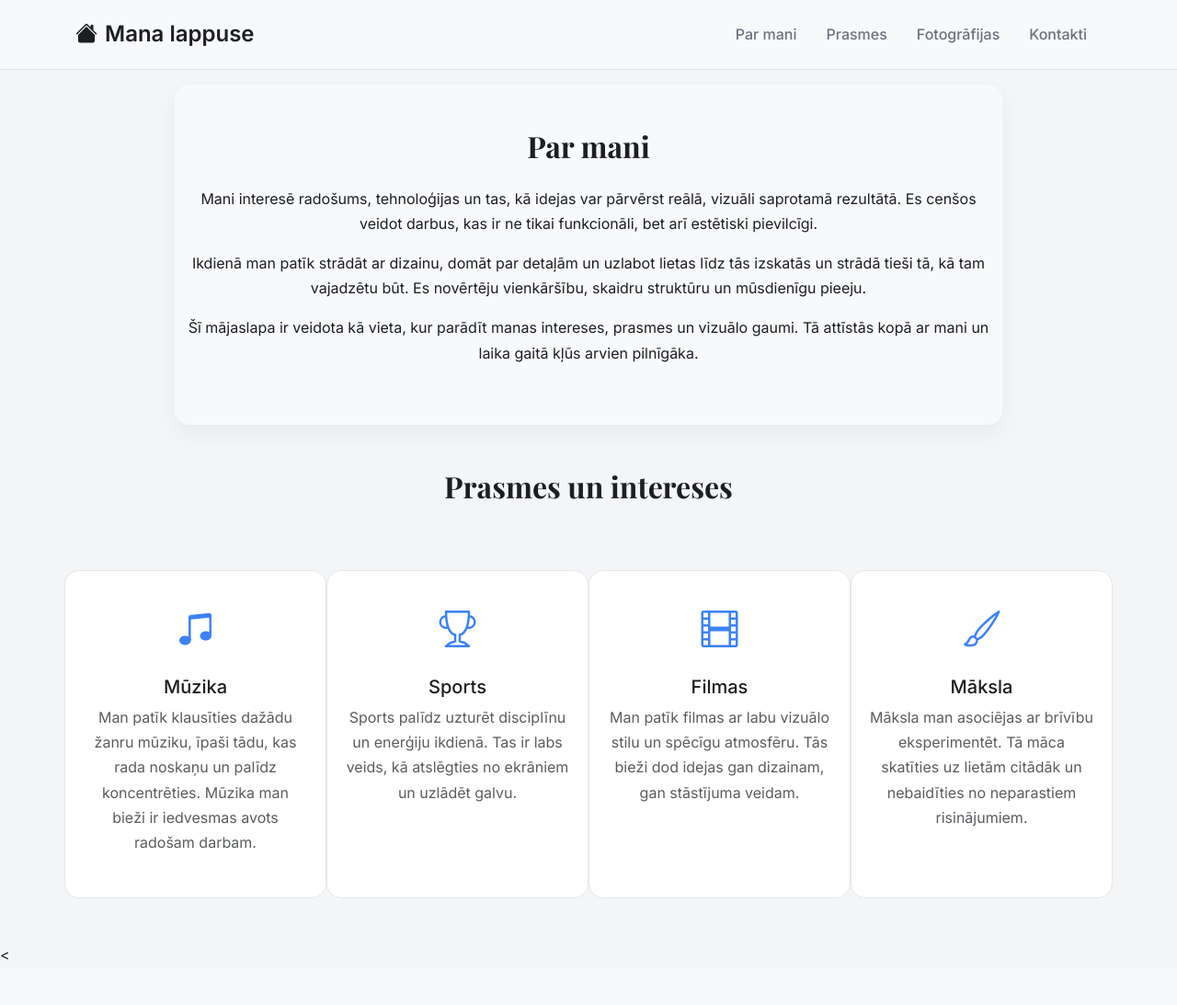
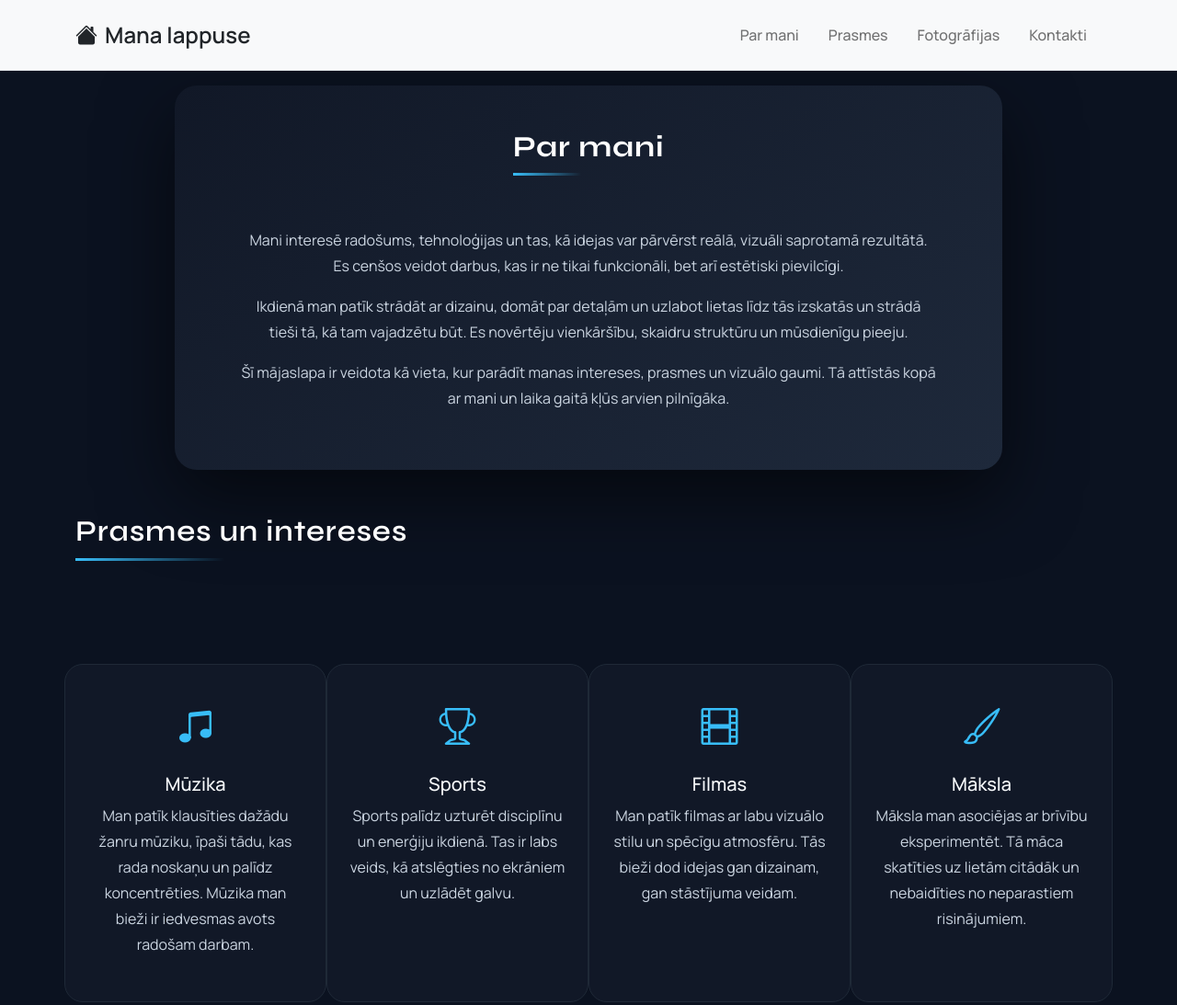
Before and after one commit to AdriansJefremovs/Mana_Lappuse, a plain HTML site: page index.html in a window 1280 px wide. Shown: the top 1093 px of the page at 92% size. Drawn offline with nearby package versions, Linux system fonts and the light colour scheme.

Commit message:
Add files via upload

```diff
--- a/index.html
+++ b/index.html
@@ -6,10 +6,10 @@
     <link href="https://cdn.jsdelivr.net/npm/bootstrap@5.3.8/dist/css/bootstrap.min.css" rel="stylesheet" integrity="sha384-sRIl4kxILFvY47J16cr9ZwB07vP4J8+LH7qKQnuqkuIAvNWLzeN8tE5YBujZqJLB" crossorigin="anonymous">
     <link rel="stylesheet" href="https://cdn.jsdelivr.net/npm/bootstrap-icons@1.11.1/font/bootstrap-icons.css">
     <link rel="stylesheet" href="style.css">
-    <link href="https://fonts.googleapis.com/css2?family=Roboto:wght@400;700&display=swap" rel="stylesheet">
-    <link href="https://fonts.googleapis.com/css2?family=Inter:wght@400;500;600&family=Playfair+Display:wght@600;700&display=swap" rel="stylesheet">
+    <link href="https://fonts.googleapis.com/css2?family=Syne:wght@600;700;800&family=Manrope:wght@400;500;600&display=swap" rel="stylesheet">
 
     <title>Mana lappuse</title>
+    <link rel="icon" type="image/x-icon" href="favicon.ico">
 </head>
 <body>
   <header class="p-3 mb-3 border-bottom bg-light">
@@ -96,7 +96,7 @@
     </div>
   </section>
 
-  <<section id="gallery" class="py-5 bg-light">
+  <section id="gallery" class="py-5 bg-light">
     <div class="container">
       <h2 class="fw-bold text-center">Fotogrāfijas</h2>
 
@@ -132,13 +132,13 @@
     <div class="container text-center">
       <p>&copy; 2026 Mana lappuse</p>
       <div>
-        <a href="https://youtube.com" class="text-light me-3">
+        <a href="https://www.youtube.com/Vsauce" class="text-light me-3">
           <i class="bi bi-youtube"></i>
         </a>
-        <a href="https://spotify.com" class="text-light me-3">
+        <a href="https://open.spotify.com/artist/7M1FPw29m5FbicYzS2xdpi" class="text-light me-3">
           <i class="bi bi-spotify"></i>
         </a>
-        <a href="https://instagram.com" class="text-light">
+        <a href="https://www.instagram.com/tomplatz/" class="text-light">
           <i class="bi bi-instagram"></i>
         </a>
       </div>
--- a/style.css
+++ b/style.css
@@ -1,119 +1,190 @@
+
+/* Variable */
 :root {
-    --bg-main: #f4f5f7;
-    --bg-card: #ffffff;
-    --text-main: #1c1e21;
-    --text-muted: #6b7280;
-    --accent: #3b82f6;
-    --border-soft: #e5e7eb;
+  --bg-main: #0b1220;
+  --bg-card: #111827;
+  --bg-soft: #1e293b;
+
+  --text-main: #f8fafc;
+  --text-muted: #cbd5e1;
+
+  --accent: #38bdf8;
+  --border-soft: #1f2937;
 }
 
+/* Base */
 body {
-    font-family: 'Roboto', sans-serif;
+  font-family: 'Manrope', sans-serif;
   background-color: var(--bg-main);
   color: var(--text-main);
-    line-height: 1.7;
+  line-height: 1.75;
 }
 
-  /* ===== HEADER ===== */
-  header {
-    background-color: var(--bg-card);
-    border-bottom: 1px solid var(--border-soft);
+p {
+  color: var(--text-muted);
 }
 
-  header .fs-4 {
-    color: var(--text-main);
+.text-muted {
+  color: var(--text-muted) !important;
+}
+
+/* Heading */
+h1, h2, h3, h4 {
+  font-family: 'Syne', sans-serif;
+  letter-spacing: 0.8px;
+  color: #ffffff;
+}
+
+section h2 {
+  position: relative;
+  display: inline-block;
+  padding-bottom: 12px;
+  margin-bottom: 40px;
+  color: #ffffff;
+}
+section h2::after {
+  content: "";
+  position: absolute;
+  left: 0;
+  bottom: 0;
+  width: 45%;
+  height: 3px;
+  background: linear-gradient(
+    90deg,
+    var(--accent),
+    transparent
+  );
+}
+
+/*  Header */
+header {
+  background-color: #ffffff;
+  color: #000000;
+  backdrop-filter: blur(10px);
+  border-bottom: 1px solid var(--border-soft);
+
 }
 
 header .nav-link {
-    color: var(--text-muted);
   font-weight: 500;
+  position: relative;
 }
 
-  header .nav-link:hover {
-    color: var(--accent);
+header .nav-link::after {
+  content: "";
+  position: absolute;
+  left: 0;
+  bottom: -6px;
+  width: 0;
+  height: 2px;
+  background: var(--accent);
+  transition: width 0.3s ease;
 }
 
-  /* ===== SECTIONS ===== */
-  section {
-    padding: 80px 0;
+header .nav-link:hover::after {
+  width: 100%;
 }
 
-  section h2 {
-    font-weight: 700;
-    margin-bottom: 24px;
-    text-align: center;
+/* Sections */
+section {
+  padding: 100px 0;
 }
 
-  /* ===== ABOUT ===== */
+/* Par mani */
 #about {
-    background-color: var(--bg-card);
-    border-radius: 16px;
+  background: linear-gradient(
+    145deg,
+    var(--bg-card),
+    var(--bg-soft)
+  );
+  border-radius: 24px;
   max-width: 900px;
   margin: 0 auto;
-    box-shadow: 0 10px 25px rgba(0,0,0,0.05);
+  padding: 60px;
+  box-shadow: 0 30px 80px rgba(0, 0, 0, 0.55);
 }
 
-  /* ===== SKILLS ===== */
+/* Prasmes */
 #skills .col-md-3 {
   background-color: var(--bg-card);
-    border-radius: 16px;
-    padding: 30px 20px;
+  border-radius: 20px;
+  padding: 32px 24px;
   border: 1px solid var(--border-soft);
-    transition: transform 0.25s ease;
+  transition: transform 0.3s ease, box-shadow 0.3s ease;
 }
 
 #skills .col-md-3:hover {
-    transform: translateY(-6px);
+  transform: translateY(-8px);
+  box-shadow: 0 25px 50px rgba(0, 0, 0, 0.6);
 }
 
 #skills i {
   color: var(--accent);
 }
 
-  /* ===== GALLERY ===== */
+/* Fotogrāfijas teksts */
 #gallery {
   background-color: var(--bg-main);
 }
 
-  /* KARUSELES APMALE + SALAIDI */
+#gallery h2 {
+  color: black;
+  text-align: center;
+}
+
+/* Carousel */
 #photoCarousel {
+  background-color: var(--bg-card);
+  border-radius: 24px;
+  padding: 20px;
   border: 1px solid var(--border-soft);
-    border-radius: 20px;
-    padding: 16px;
-    background-color: var(--bg-card);
-    box-shadow: 0 20px 40px rgba(0,0,0,0.08);
+  box-shadow: 0 30px 70px rgba(0, 0, 0, 0.7);
 }
 
 #photoCarousel img {
-    border-radius: 14px;
+  border-radius: 18px;
   object-fit: cover;
 }
 
-  /* Karuseļa pogas – minimālas */
 .carousel-control-prev-icon,
 .carousel-control-next-icon {
-    filter: invert(1);
+  background-color: rgba(0, 0, 0, 0.5);
+  border-radius: 50%;
+  width: 40px;
+  height: 40px;
 }
 
-  /* ===== FOOTER ===== */
+.carousel-item {
+  transition: transform 0.5s ease-in-out, opacity 0.5s ease-in-out;
+}
+
+/* Footer */
 footer {
-    background-color: var(--bg-card);
+  background: linear-gradient(
+    145deg,
+    var(--bg-card),
+    var(--bg-soft)
+  ); /* Match "par mani" section background */
   border-top: 1px solid var(--border-soft);
   color: var(--text-muted);
 }
 
 footer a {
   color: var(--text-muted);
-    font-size: 1.4rem;
+  font-size: 1.5rem;
+  transition: color 0.25s ease;
 }
 
 footer a:hover {
   color: var(--accent);
 }
-  body {
-    font-family: 'Inter', sans-serif;
+
+header nav .nav-link {
+  color: rgba(0, 0, 0, 0.55) !important;
+  font-weight: 500;
+  transition: color 0.25s ease;
 }
 
-  h1, h2, h3, h4 {
-    font-family: 'Playfair Display', serif;
+header nav .nav-link:hover {
+  color: #000000 !important;
 }
```
Also changed, not shown: favicon.ico (added). Lines whose indentation alone changed are shown as unchanged.
